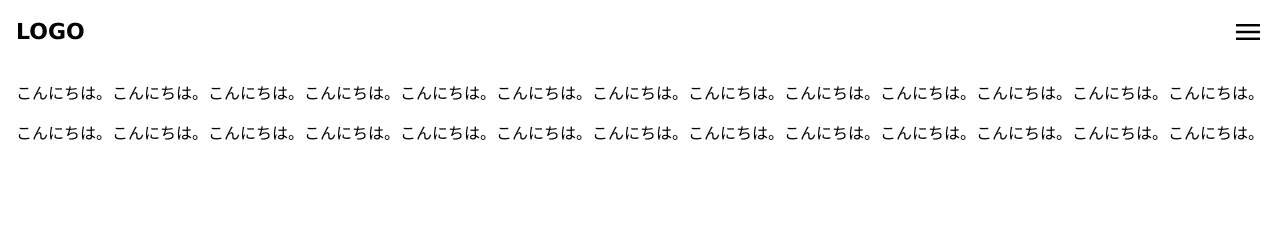
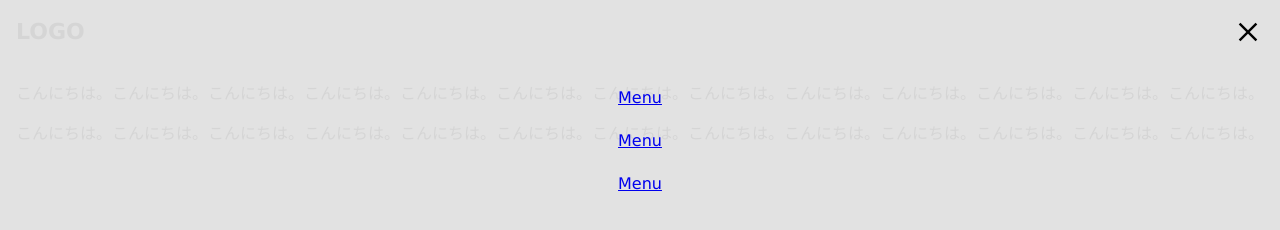
Before and after one commit to changon0523/LessonJS, a plain HTML site: page index.html in a window 1280 px wide. Both pictures are taken after a click on the element "menu". Drawn offline with nearby package versions, Linux system fonts and the light colour scheme.

Commit message:
add animation

```diff
--- a/css/styles.css
+++ b/css/styles.css
@@ -24,6 +24,47 @@ header h1 {
     cursor: pointer;
 }
 
+.sp-menu #open.hide {
+    display: none;
+}
+
 main {
     padding: 0 16px;
 }
+
+.overlay {
+    position: fixed;
+    top: 0;
+    bottom: 0;
+    right: 0;
+    left: 0;
+    background-color: rgba(225, 225, 225, 0.95);
+    text-align: center;
+    padding: 64px;
+    opacity: 0;
+    pointer-events: none;
+    transition: opacity .6s;
+}
+
+.overlay.show {
+    opacity: 1;
+    pointer-events: auto;
+}
+
+.overlay #close {
+    position: absolute;
+    top: 16px;
+    right: 16px;
+    font-size: 32px;
+    cursor: pointer;
+}
+
+.overlay ul {
+    list-style-type: none;
+    margin: 0;
+    padding: 0;
+}
+
+.overlay li {
+    margin-top: 24px;
+}
--- a/index.html
+++ b/index.html
@@ -16,11 +16,24 @@
             <span class="material-symbols-outlined" id="open">menu </span>
         </div>
     </header>
+
+    <div class="overlay">
+        <span class="material-symbols-outlined" id="close">close</span>
+        <nav>
+            <ul>
+                <li><a href="#">Menu</a></li>
+                <li><a href="#">Menu</a></li>
+                <li><a href="#">Menu</a></li>
+            </ul>
+        </nav>
+    </div>
     <!-- <span class="material-symbols-outlined">close</span> -->
 
     <main>
         <p>こんにちは。こんにちは。こんにちは。こんにちは。こんにちは。こんにちは。こんにちは。こんにちは。こんにちは。こんにちは。こんにちは。こんにちは。こんにちは。</p>
         <p>こんにちは。こんにちは。こんにちは。こんにちは。こんにちは。こんにちは。こんにちは。こんにちは。こんにちは。こんにちは。こんにちは。こんにちは。こんにちは。</p>
     </main>
+
+    <script src="js/main.js"></script>
 </body>
 </html>
--- /dev/null
+++ b/js/main.js
@@ -0,0 +1,17 @@
+'use strict';
+
+{
+    const open = document.getElementById('open');
+    const overlay = document.querySelector('.overlay');
+    const close = document.getElementById('close');
+
+    open.addEventListener('click', () =>{
+        overlay.classList.add('show');
+        open.classList.add('hide');
+    });
+
+    close.addEventListener('click', () =>{
+        overlay.classList.remove('show');
+        open.classList.remove('hide');
+    });
+}
```
